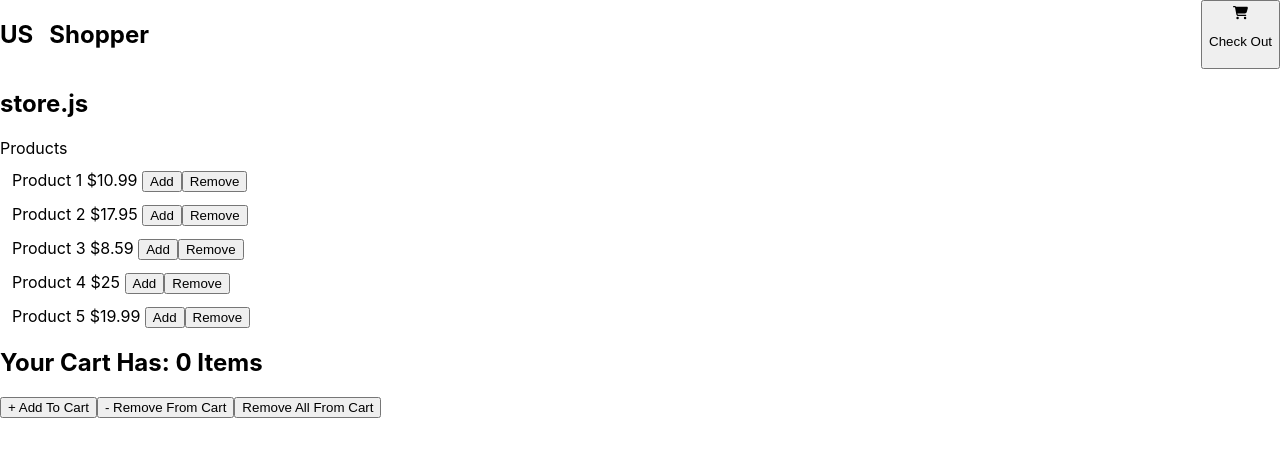
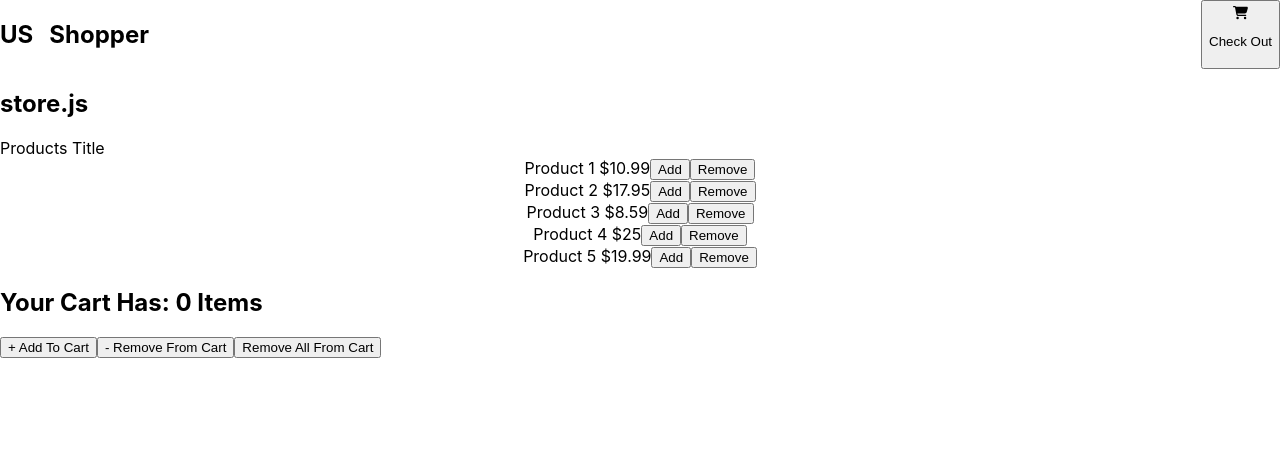
Before and after one commit to grantGCode/Shopping-Cart-application, a React (Create React App) app in the folder frontend/: page / in a window 1280 px wide. Shown: the top 456 px of the page. Built offline with nearby package versions, Linux system fonts and the light colour scheme.

Commit message:
move products.map function to ProductCard.js

```diff
--- a/frontend/src/components/ProductCard.js
+++ b/frontend/src/components/ProductCard.js
@@ -1,12 +1,20 @@
-import { Card, Button, Form, Row, Col } from 'react-bootstrap';
-
+import { Card, Button, Form, Row, Col, Stack } from 'react-bootstrap';
+import { products, getProductData} from '../productStore.js'
 function ProductCard({children}) {
   return (
     <Form>
         <Card>
             <Card.Body>
-                <Card.Title>Products</Card.Title>
-                <div>{children}</div>
+                <Card.Title>Products Title</Card.Title>
+                 <Row xs={1} md={3} className='9-4'>
+                    {products.map((products, index) => (
+                      <Col align='center' key={index}>
+                          {products.title}{` $${products.price}`}
+                          <Button>Add</Button>
+                          <Button>Remove</Button>
+                      </Col>
+                     ))}
+                  </Row>
             </Card.Body>
         </Card>
     </Form>
--- a/frontend/src/pages/Store.jsx
+++ b/frontend/src/pages/Store.jsx
@@ -1,7 +1,7 @@
 import  {useState} from 'react'
 import Navbar from '../components/NavBar.js'
-import {products, getProductData} from '../productStore.js'
-import {Row, Col, Form, Button} from 'react-bootstrap'
+import { products, getProductData} from '../productStore.js'
+import {Row, Col, Form, Button, Stack} from 'react-bootstrap'
 import ProductCard from '../components/ProductCard.js'
 
 
@@ -37,22 +37,9 @@ const deleteFromCart = () => {
     <div>
       <Navbar />
       <h2>store.js</h2>
-        <ProductCard>
-          <Row>
-            {products.map((products, index) => (
-              <Col
-                style={{margin:12}}
-                className='products'
-                key={index}
-              >
-                {products.title}{` $${products.price}`}
-                {'  '}
-                <Button>Add</Button>
-                <Button>Remove</Button>
-              </Col>
-            ))}
-          </Row>
-        </ProductCard>
+            <Stack direction="horizontal" gap={3}>
+              <ProductCard  />
+            </Stack>
         <Form>
           <h2>Your Cart Has: {CartItemCount} Items</h2>
           <div className='buttons'>
```
Also changed, not shown: 1 other file (tests, documents, lock files or other folders).
